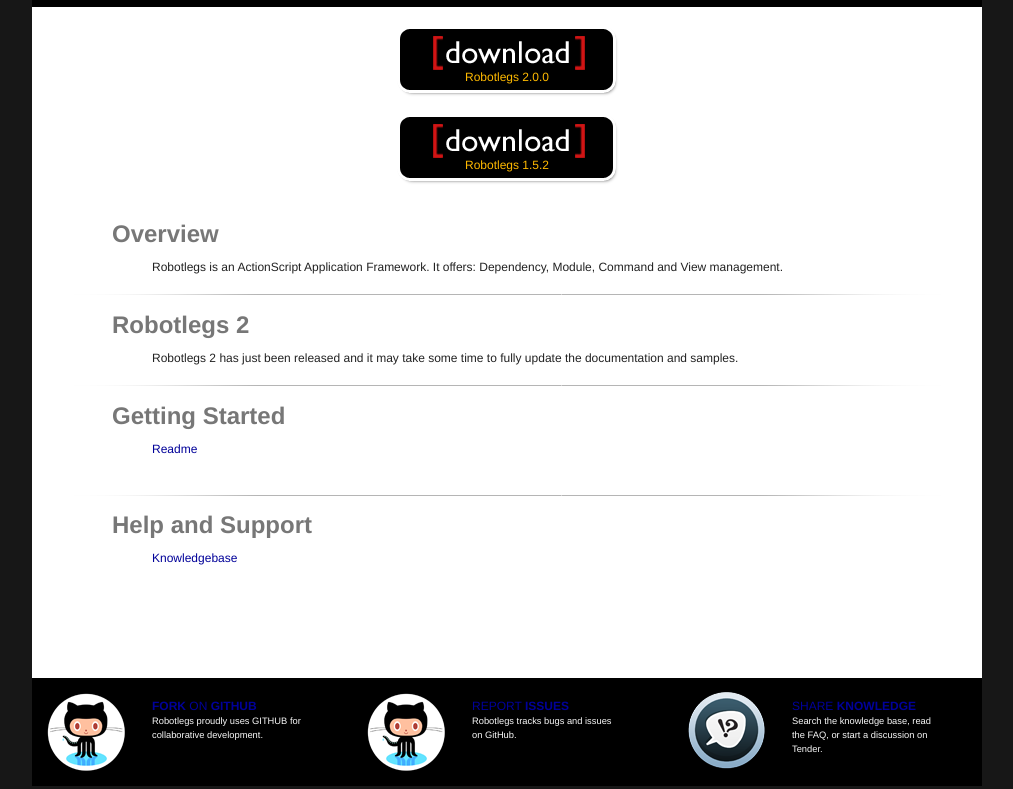
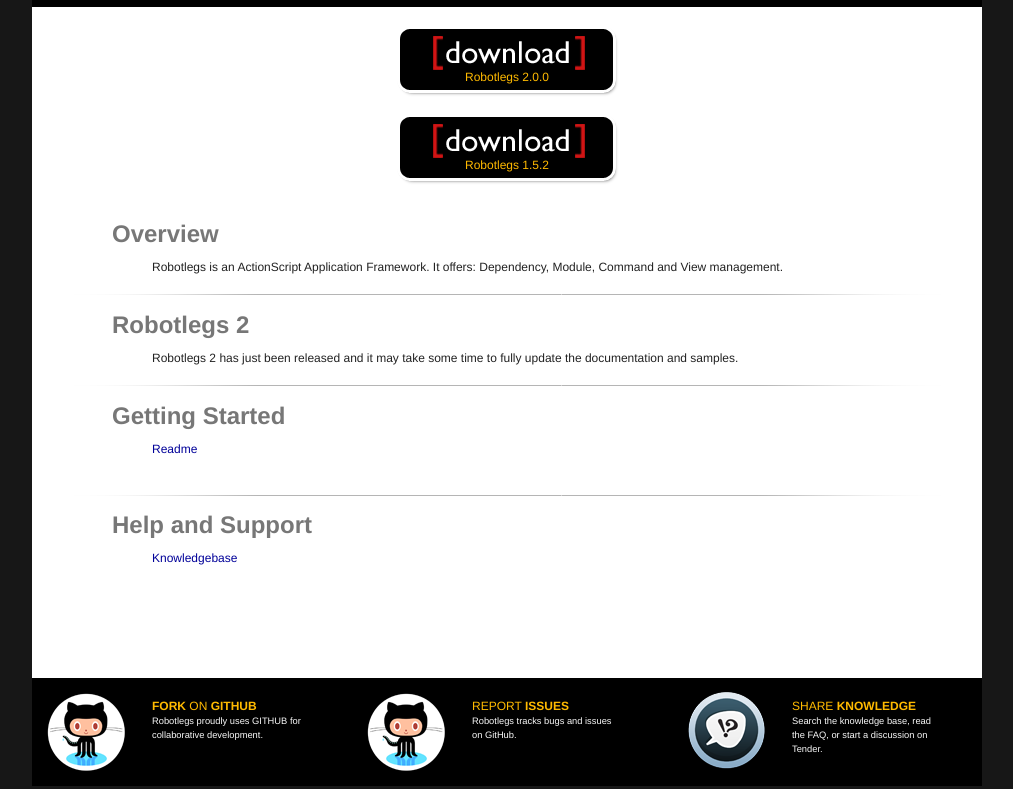
Before and after one commit to robotlegs/robotlegs.github.com, a Jekyll site: the page built from index.html, in a window 1280 px wide. Shown: the part 320-1109 px from the top of the page, without its empty margins (133-1146 px from the left). Built offline with Jekyll 4.4.1, drawn with Linux system fonts in a browser that asks for light colours; Markdown is read by kramdown in place of the engine named in the settings.

Commit message:
fix hover colour missing on footer links

```diff
--- a/css/site.css
+++ b/css/site.css
@@ -72,11 +72,13 @@
 }
 
 .download .footerbtn {
-  margin: 0 auto;
   text-align: center;
   left: 0;
   right: 0;
   bottom: 10px;
+}
+
+.footerbtn {
   color: #ffba00;
 }
 
```
